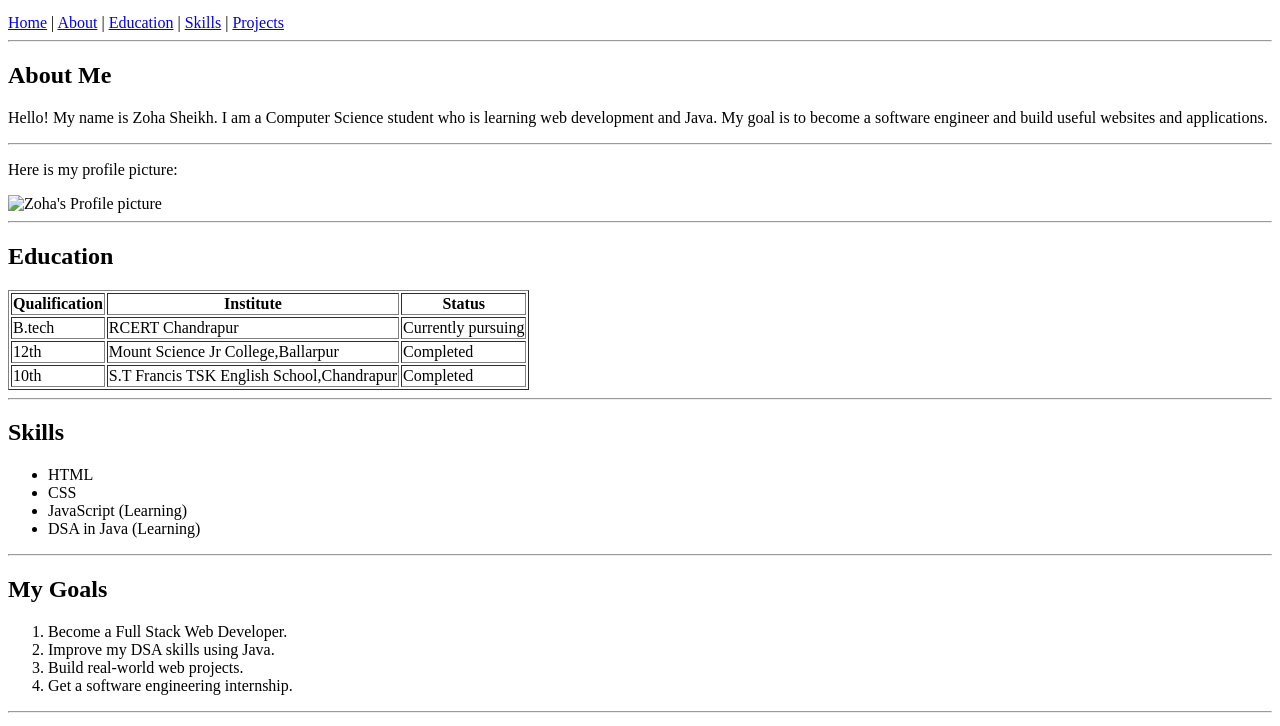
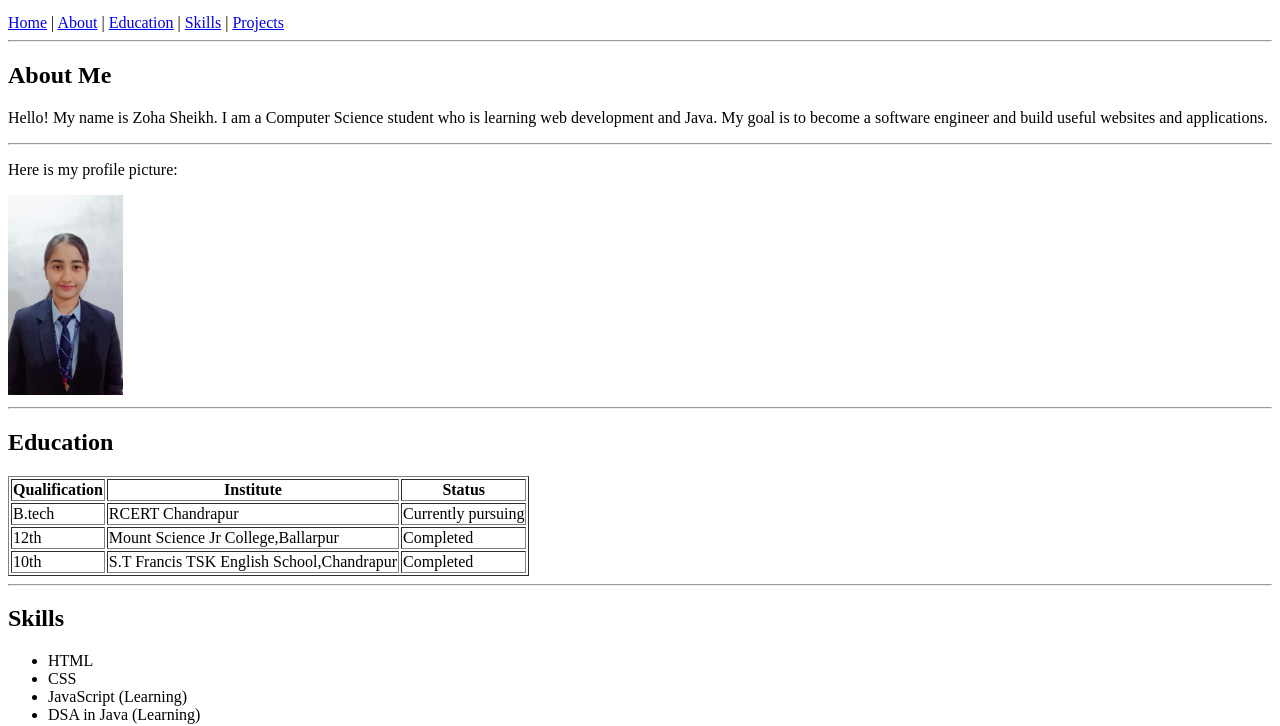
Before and after one commit to zohasheikh927/html-portfolio, a plain HTML site: page index.html in a window 1280 px wide. Shown: the part 100-826 px from the top of the page. Drawn offline with Linux system fonts and the light colour scheme.

Commit message:
Refactor index.html for portfolio update
Updated HTML structure and content for Zoha's portfolio.

```diff
--- a/index.html
+++ b/index.html
@@ -33,7 +33,7 @@
             <hr>
             <section>
                 <p>Here is my profile picture:</p>
-                <img src="images/blazer.jpeg.jpeg"
+                <img src="blazer.jpeg.jpeg"
                 alt="Zoha's Profile picture"  height="200">
 
             </section>
```
